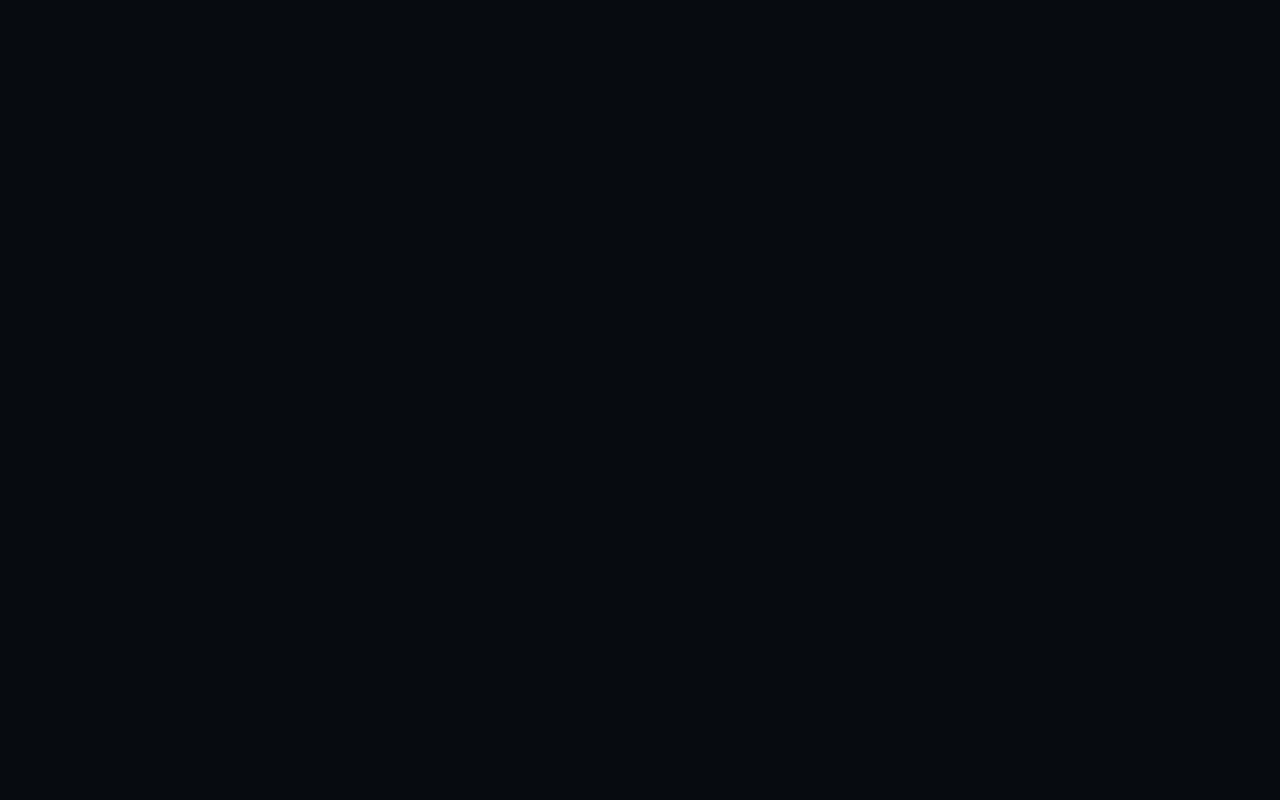
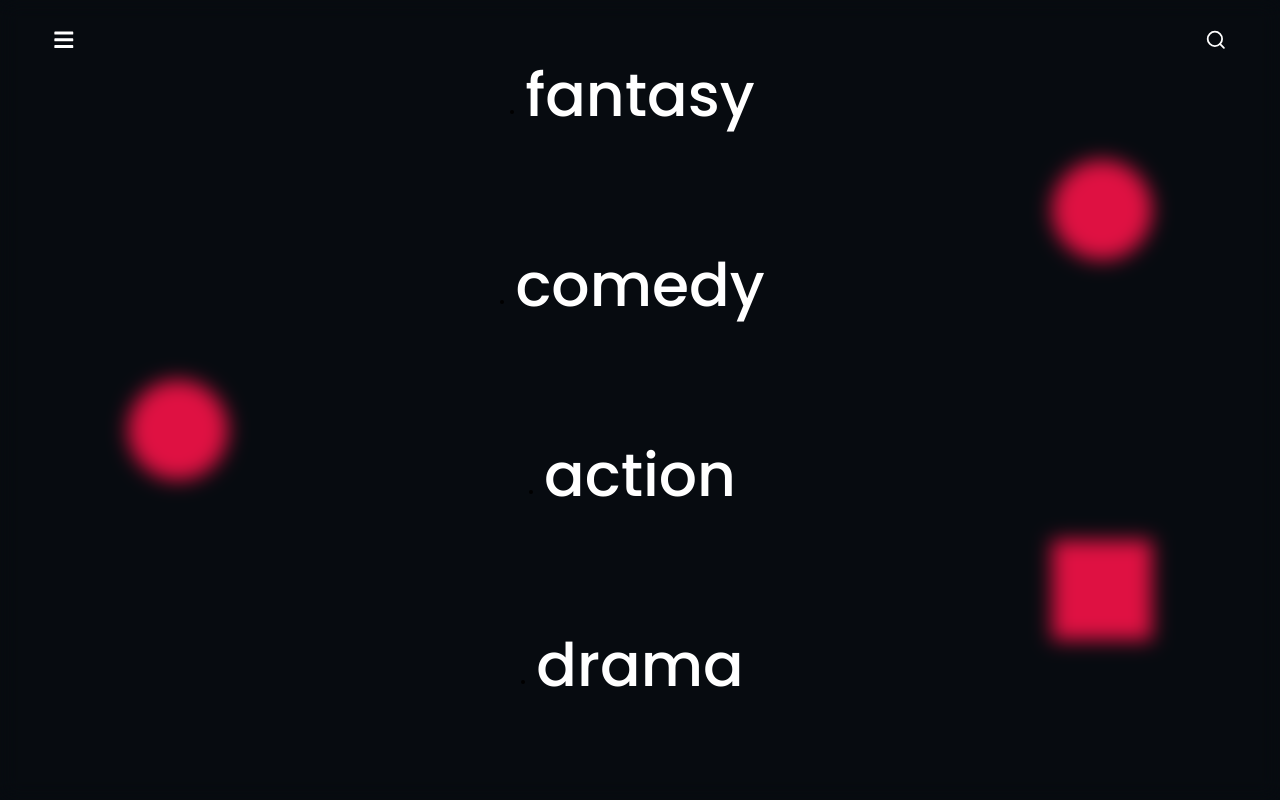
Before and after one commit to Byiringiro-saad/AA_Cinema, a React (Create React App) app: page / in a window 1280 px wide. Shown: the top 800 px of the page. Built offline with nearby package versions, Linux system fonts and the light colour scheme.

Commit message:
home and nav

```diff
--- a/package.json
+++ b/package.json
@@ -6,11 +6,14 @@
     "@testing-library/jest-dom": "^5.16.5",
     "@testing-library/react": "^13.3.0",
     "@testing-library/user-event": "^13.5.0",
+    "framer-motion": "^7.0.0",
     "react": "^18.2.0",
     "react-dom": "^18.2.0",
+    "react-icons": "^4.4.0",
     "react-router": "^6.3.0",
     "react-router-dom": "^6.3.0",
     "react-scripts": "5.0.1",
+    "styled-components": "^5.3.5",
     "web-vitals": "^2.1.4"
   },
   "scripts": {
--- a/src/App.jsx
+++ b/src/App.jsx
@@ -1,7 +1,21 @@
 import React from "react";
+import { BrowserRouter as Router, Routes, Route } from "react-router-dom";
+
+//pages
+import Home from "./pages/home";
+
+//components
+import Background from "./components/background";
 
 function App() {
-  return <div className="App"></div>;
+  return (
+    <Router>
+      <Routes>
+        <Route path="/" element={<Home />} />
+      </Routes>
+      <Background />
+    </Router>
+  );
 }
 
 export default App;
--- /dev/null
+++ b/src/components/background.jsx
@@ -0,0 +1,64 @@
+import React from "react";
+import styled from "styled-components";
+
+const Background = () => {
+  return (
+    <Container>
+      <div className="background"></div>
+      <div className="one"></div>
+      <div className="two"></div>
+      <div className="three"></div>
+    </Container>
+  );
+};
+
+const Container = styled.div`
+  width: 100%;
+  height: 100vh;
+  position: fixed;
+  top: 0;
+  left: 0;
+  z-index: -10;
+
+  .background {
+    width: 100%;
+    height: 100%;
+    background: rgba(255, 255, 255, 0);
+    backdrop-filter: blur(9.9px);
+    -webkit-backdrop-filter: blur(9.9px);
+  }
+
+  .one {
+    width: 100px;
+    height: 100px;
+    border-radius: 50%;
+    background: var(--bright);
+    position: absolute;
+    bottom: 40%;
+    left: 10%;
+    z-index: -1;
+  }
+
+  .two {
+    width: 100px;
+    height: 100px;
+    border-radius: 50%;
+    background: var(--bright);
+    position: absolute;
+    top: 20%;
+    right: 10%;
+    z-index: -1;
+  }
+
+  .three {
+    width: 100px;
+    height: 100px;
+    background: var(--bright);
+    position: absolute;
+    bottom: 20%;
+    right: 10%;
+    z-index: -1;
+  }
+`;
+
+export default Background;
--- /dev/null
+++ b/src/components/nav.jsx
@@ -0,0 +1,56 @@
+import React from "react";
+import styled from "styled-components";
+
+import { FaBars } from "react-icons/fa";
+import { FiSearch } from "react-icons/fi";
+
+const Nav = () => {
+  return (
+    <Container>
+      <div className="bars">
+        <FaBars className="icon" />
+      </div>
+      <div className="search">
+        <FiSearch className="icon" />
+      </div>
+    </Container>
+  );
+};
+
+const Container = styled.nav`
+  width: 100%;
+  height: 80px;
+  position: fixed;
+  top: 0;
+  left: 0;
+  z-index: 10;
+  display: flex;
+  flex-direction: row;
+  align-items: center;
+  justify-content: space-between;
+
+  .icon {
+    font-size: 1.8em;
+    color: var(--white);
+  }
+
+  .bars {
+    width: 10%;
+    height: 100%;
+    display: flex;
+    align-items: center;
+    justify-content: center;
+    cursor: pointer;
+  }
+
+  .search {
+    width: 10%;
+    height: 100%;
+    display: flex;
+    align-items: center;
+    justify-content: center;
+    cursor: pointer;
+  }
+`;
+
+export default Nav;
--- a/src/index.css
+++ b/src/index.css
@@ -2,6 +2,8 @@
 
 :root {
   --dark: #070b10;
+  --white: #ffffff;
+  --bright: #df1142;
 }
 
 * {
--- /dev/null
+++ b/src/pages/home.jsx
@@ -0,0 +1,113 @@
+import React, { useState } from "react";
+import styled from "styled-components";
+import { Link } from "react-router-dom";
+import { motion } from "framer-motion";
+import Nav from "../components/nav";
+
+const Home = () => {
+  const [movies, setMovies] = useState([
+    "fantasy",
+    "comedy",
+    "action",
+    "drama",
+    "horror",
+    "thriller",
+    "sci - fi",
+    "animation",
+    "documentary",
+    "mystery",
+    "romance",
+    "family",
+    "war",
+    "history",
+    "western",
+    "adventure",
+    "musical",
+    "sport",
+    "news",
+    "short",
+    "tv - movie",
+    "game show",
+    "reality",
+    "tv - minisode",
+  ]);
+
+  const variants = {
+    hidden: {
+      opacity: 0,
+      scale: 0,
+    },
+    visible: {
+      opacity: 1,
+      scale: 1,
+      transition: {
+        duration: 0.3,
+        ease: "easeInOut",
+      },
+    },
+    hover: {
+      scale: 2,
+      transition: {
+        duration: 0.2,
+        ease: "easeInOut",
+      },
+    },
+  };
+
+  return (
+    <Container>
+      <Nav />
+      <ul>
+        {movies.map((movie, index) => (
+          <motion.li
+            variants={variants}
+            initial="hidden"
+            whileInView="visible"
+            whileHover="hover"
+            key={index}
+          >
+            <Link to={`/movies/${movie}`}>{movie}</Link>
+          </motion.li>
+        ))}
+      </ul>
+    </Container>
+  );
+};
+
+const Container = styled.div`
+  width: 100%;
+  height: auto;
+  display: flex;
+  flex-direction: column;
+  align-items: center;
+  justify-content: center;
+
+  ul {
+    width: 100%;
+    height: auto;
+    display: flex;
+    flex-direction: column;
+    align-items: center;
+    justify-content: center;
+
+    li {
+      width: auto;
+      text-align: center;
+      height: auto;
+      margin: 50px 0;
+
+      a {
+        font-size: 5em;
+        font-weight: 500;
+        text-decoration: none;
+        color: var(--white);
+
+        :hover {
+          font-weight: 500;
+        }
+      }
+    }
+  }
+`;
+
+export default Home;
```
Also changed, not shown: pages/home.jsx (deleted), 1 other file (tests, documents, lock files or other folders).
